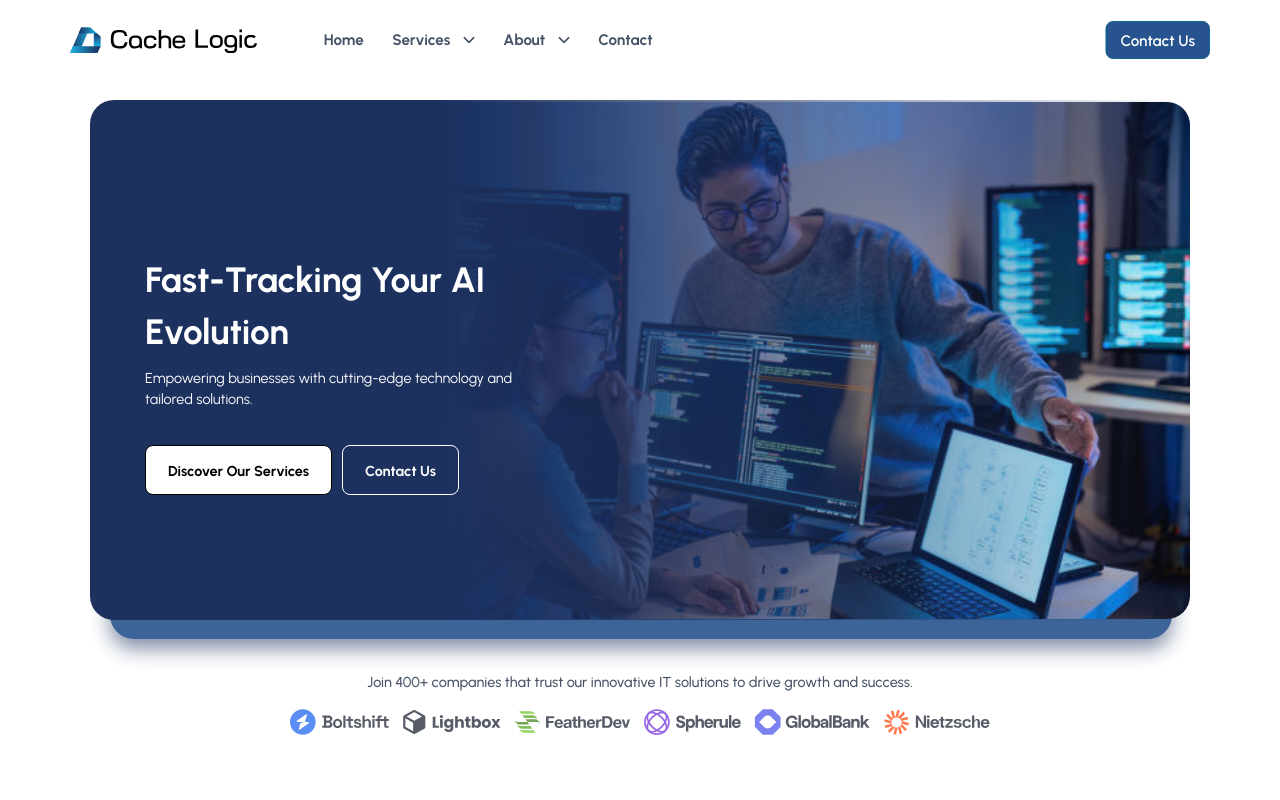
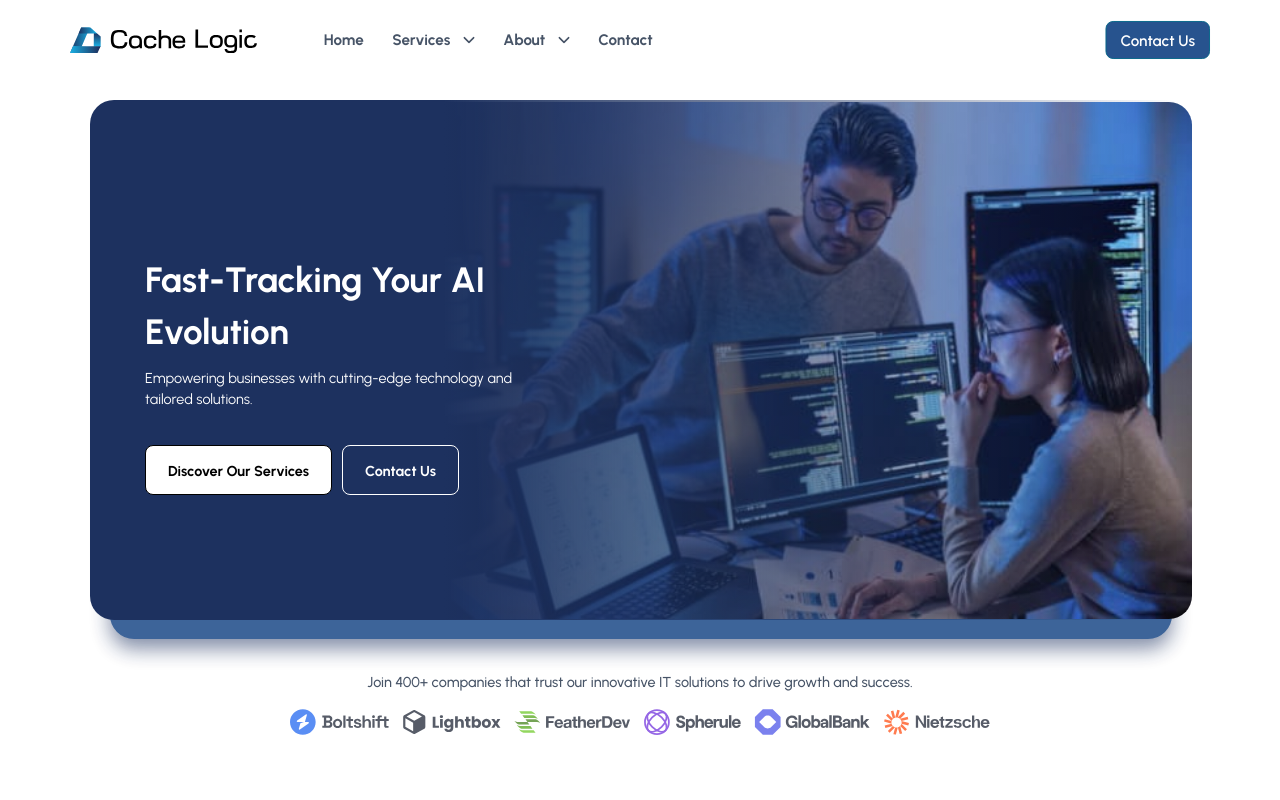
Before and after one commit to abasit834/Cache-Logics-Webathon, a React (Vite) app in the folder cache-logics/: page / in a window 1280 px wide. Shown: the top 800 px of the page. Built offline with nearby package versions, Linux system fonts and the light colour scheme.

Commit message:
new file:   cache-logics/src/assets/image.jpg 	modified:   cache-logics/src/css/startscreen.css 	modified:   cache-logics/src/pages/Startscreen.jsx

```diff
--- a/cache-logics/src/css/startscreen.css
+++ b/cache-logics/src/css/startscreen.css
@@ -45,7 +45,7 @@
     height: 517px;
     top:94px;
     left: 157px;
-    transform: scaleX(-1);
+    /* transform: scaleX(-1); */
 }
 
 .bg-container {
--- a/cache-logics/src/pages/Startscreen.jsx
+++ b/cache-logics/src/pages/Startscreen.jsx
@@ -1,6 +1,6 @@
 import React from "react";
 import "../css/startscreen.css";
-import bg from "../assets/image.png";
+import bg from "../assets/image.jpg";
 import call from "../assets/call.svg";
 import companys from "../assets/logos.svg";
 
```
Also changed, not shown: cache-logics/src/assets/image.jpg (added).
